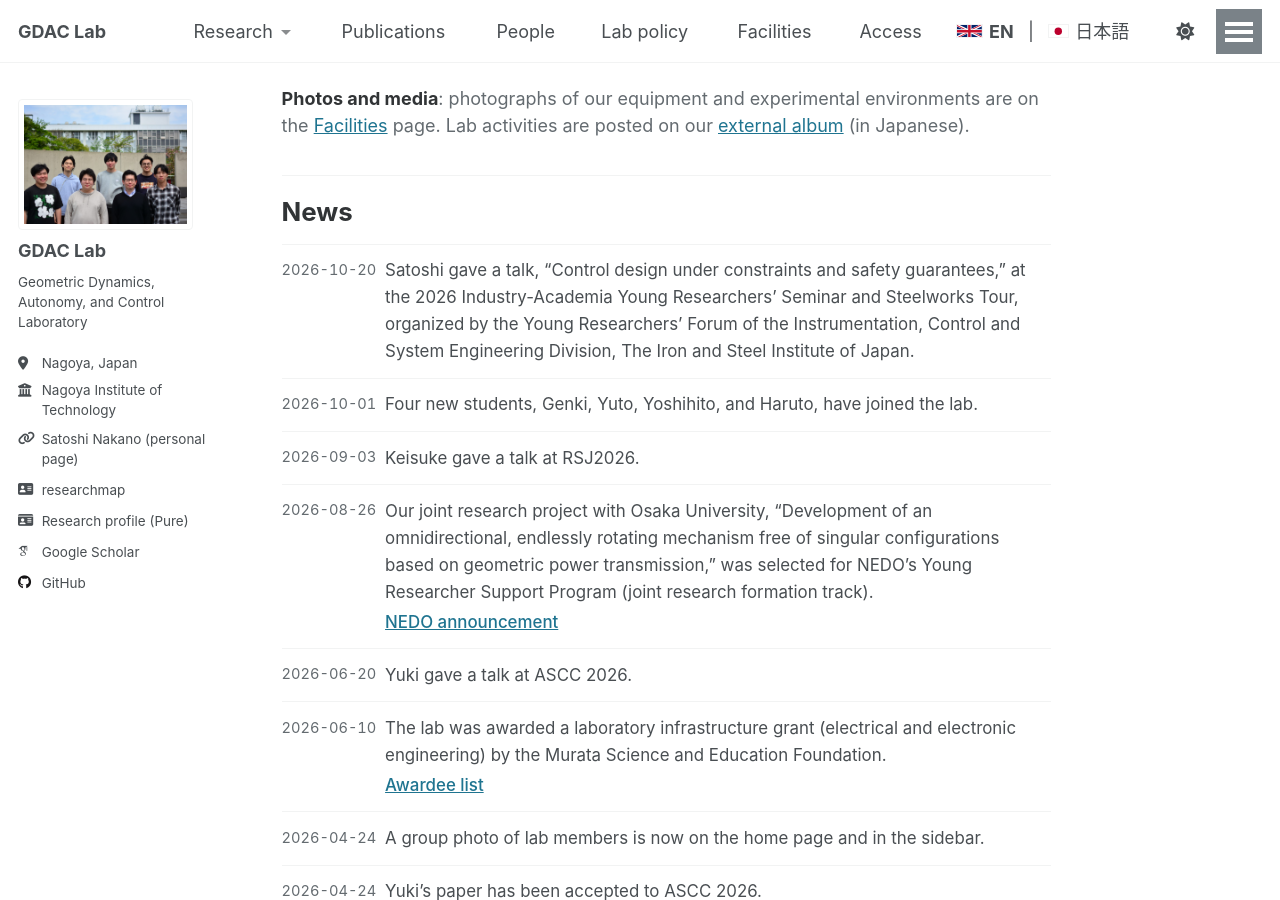
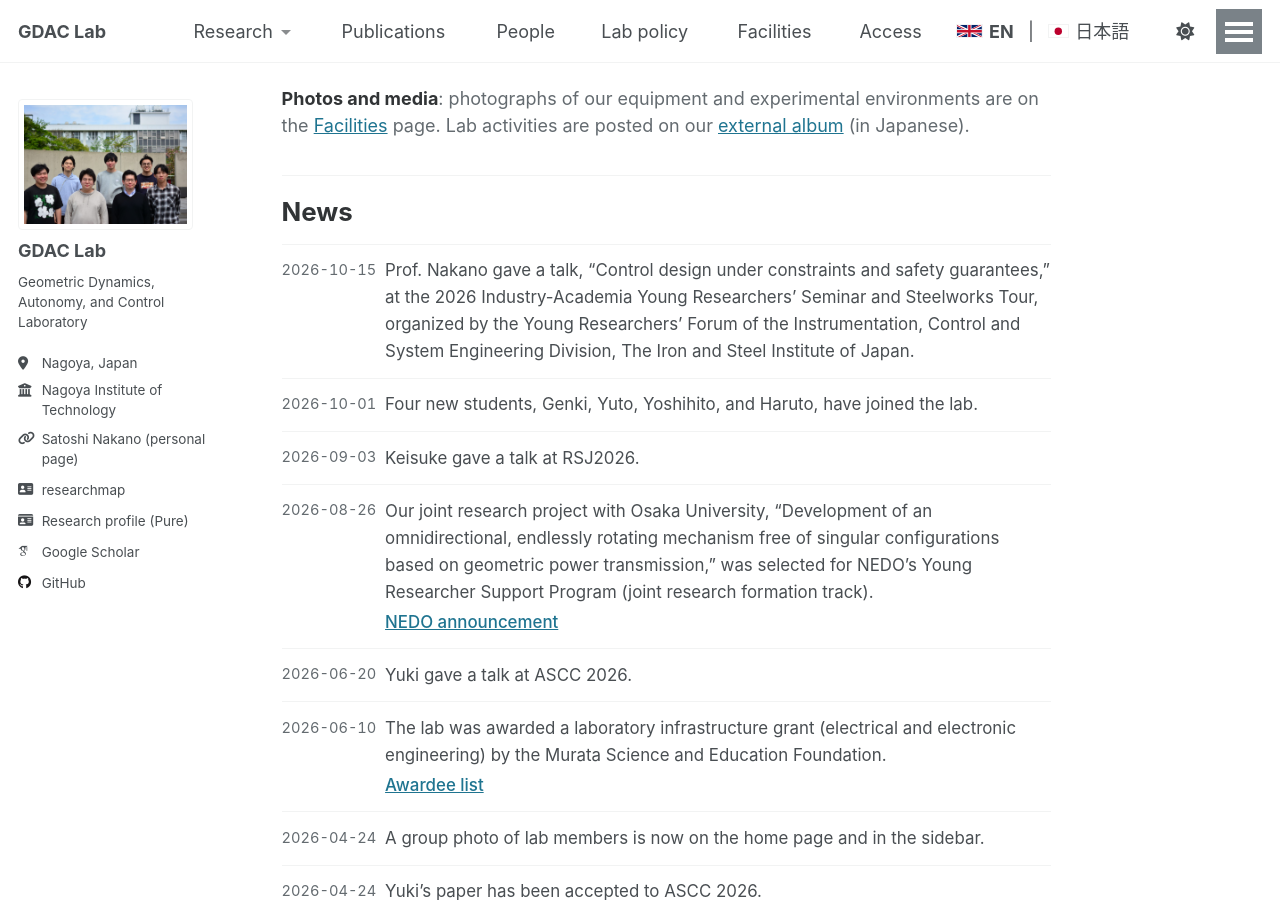
Before and after one commit to GDAC-Lab/gdac-lab.github.io, a Jekyll site: the page built from _pages/about.md, in a window 1280 px wide and 900 px high, scrolled down 1631 px. Built offline with Jekyll 4.4.1, drawn with Linux system fonts in a browser that asks for light colours.

Commit message:
鉄鋼協会セミナーのお知らせの日付と英文の表記を直す

```diff
--- a/_data/news.yml
+++ b/_data/news.yml
@@ -11,8 +11,8 @@
 #     (佐野君); ，。 punctuation. Students are named the way the lab speaks of them,
 #     not the way a press release would.
 items:
-  - date: "2026-10-20"
-    body_en: "Satoshi gave a talk, \"Control design under constraints and safety guarantees,\" at the 2026 Industry-Academia Young Researchers' Seminar and Steelworks Tour, organized by the Young Researchers' Forum of the Instrumentation, Control and System Engineering Division, The Iron and Steel Institute of Japan."
+  - date: "2026-10-15"
+    body_en: "Prof. Nakano gave a talk, \"Control design under constraints and safety guarantees,\" at the 2026 Industry-Academia Young Researchers' Seminar and Steelworks Tour, organized by the Young Researchers' Forum of the Instrumentation, Control and System Engineering Division, The Iron and Steel Institute of Japan."
     body_ja: "日本鉄鋼協会 計測・制御・システム工学部会 若手フォーラム主催の「2026年度 産学若手交流セミナーおよび製鉄所見学会」で，仲野が「制約を考慮した制御系設計と安全性保証」と題して発表しました。"
   - date: "2026-10-01"
     body_en: "Four new students, Genki, Yuto, Yoshihito, and Haruto, have joined the lab."
```
